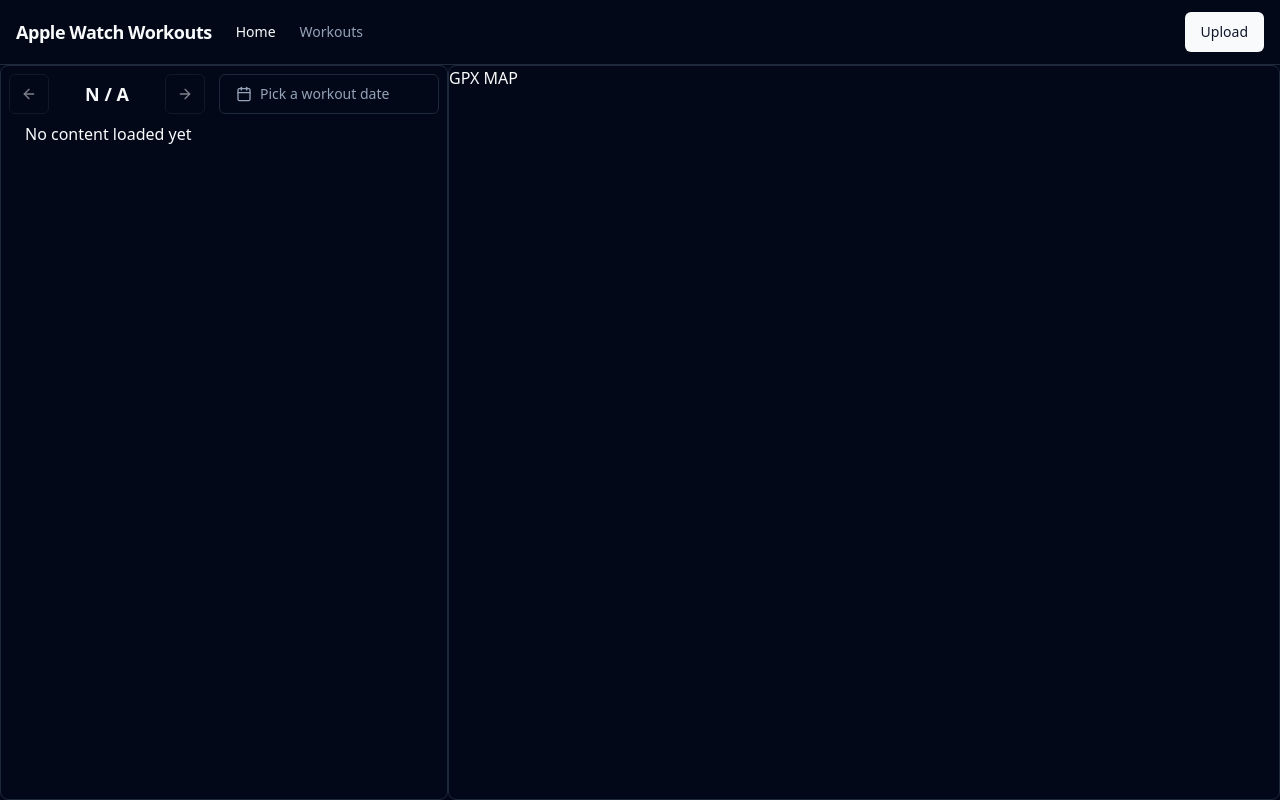
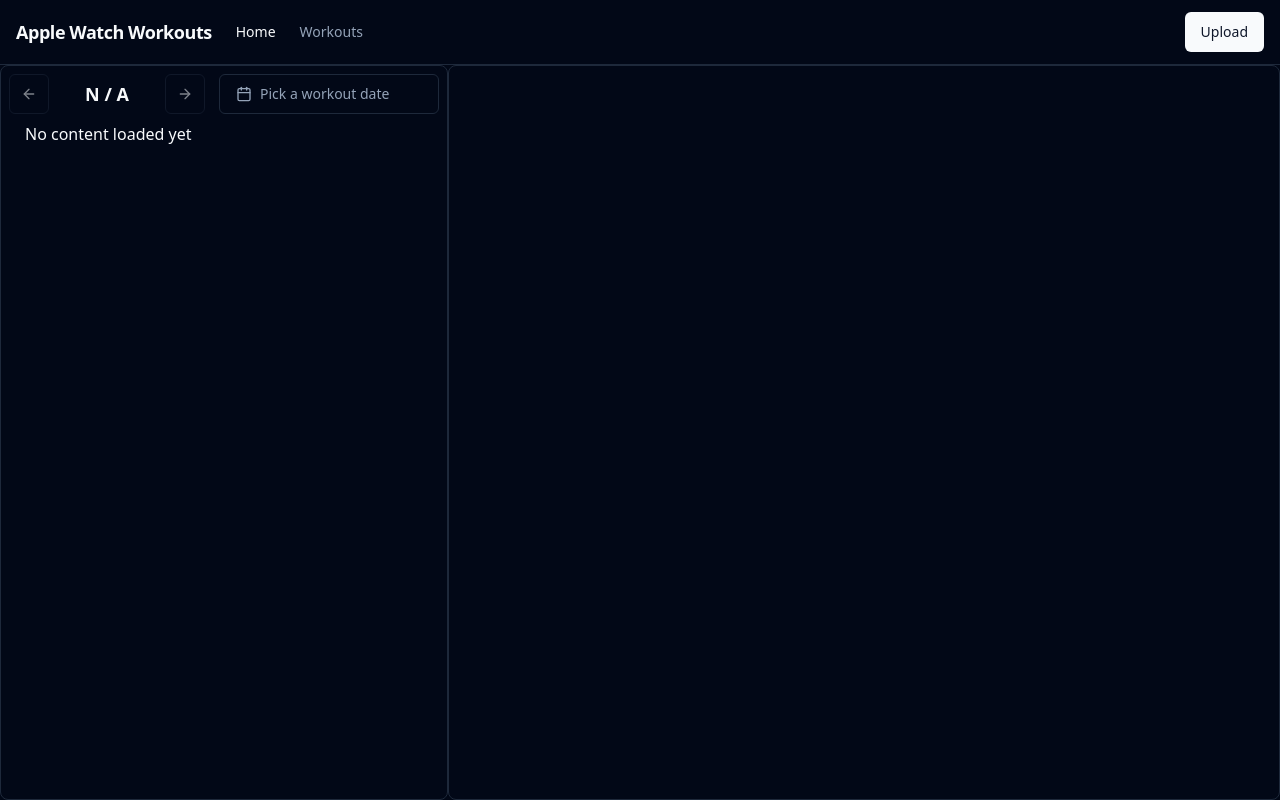
Before and after one commit to Jdwalli/apple-watch-workout-analysis, a React (Vite) app in the folder frontend/: page /workouts in a window 1280 px wide. Built offline with nearby package versions, Linux system fonts and the light colour scheme; no server answers.

Commit message:
Set up structure for creating the WorkoutCharts and WorkoutMap

```diff
--- a/frontend/package.json
+++ b/frontend/package.json
@@ -15,6 +15,7 @@
     "@radix-ui/react-slot": "^1.1.0",
     "@radix-ui/react-tabs": "^1.1.0",
     "@reduxjs/toolkit": "^2.2.7",
+    "@types/react-leaflet": "^2.8.3",
     "axios": "^1.7.7",
     "class-variance-authority": "^0.7.0",
     "clsx": "^2.1.1",
@@ -24,6 +25,7 @@
     "react-day-picker": "^8.10.1",
     "react-dom": "^18.3.1",
     "react-dropzone": "^14.2.3",
+    "react-leaflet": "^4.2.1",
     "react-redux": "^9.1.2",
     "react-router": "^6.26.2",
     "react-router-dom": "^6.26.2",
--- a/frontend/src/pages/workouts/WorkoutMetricsDisplay.tsx
+++ b/frontend/src/pages/workouts/WorkoutMetricsDisplay.tsx
@@ -1,10 +1,18 @@
 import * as React from "react";
 import { Card } from "@/components/ui/card";
+
+import WorkoutMap from "./components/analytics/WorkoutMap";
+import WorkoutCharts from "./components/analytics/WorkoutCharts";
 
 interface Props {}
 
 const WorkoutMetricsDisplay: React.FC<Props> = (props: Props) => {
-  return <Card className="w-full h-full">GPX MAP</Card>;
+  return (
+    <Card className="w-full h-full">
+      <WorkoutMap />
+      <WorkoutCharts />
+    </Card>
+  );
 };
 
 export default WorkoutMetricsDisplay;
--- /dev/null
+++ b/frontend/src/pages/workouts/components/analytics/WorkoutCharts.tsx
@@ -0,0 +1,9 @@
+import * as React from "react";
+
+interface Props {}
+
+const WorkoutCharts: React.FC<Props> = (props: Props) => {
+  return <div></div>;
+};
+
+export default WorkoutCharts;
--- /dev/null
+++ b/frontend/src/pages/workouts/components/analytics/WorkoutMap.tsx
@@ -0,0 +1,9 @@
+import * as React from "react";
+
+interface Props {}
+
+const WorkoutMap: React.FC<Props> = (props: Props) => {
+  return <div></div>;
+};
+
+export default WorkoutMap;
```
Also changed, not shown: 1 other file (tests, documents, lock files or other folders).
